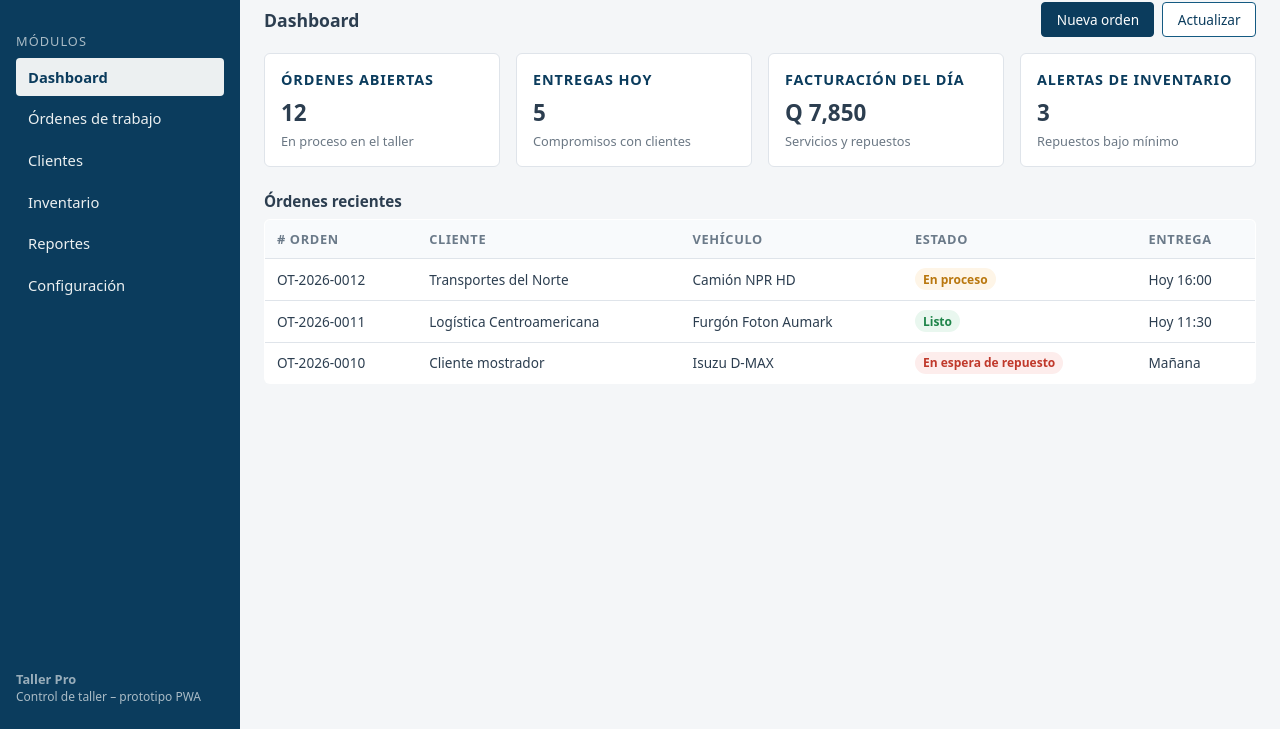
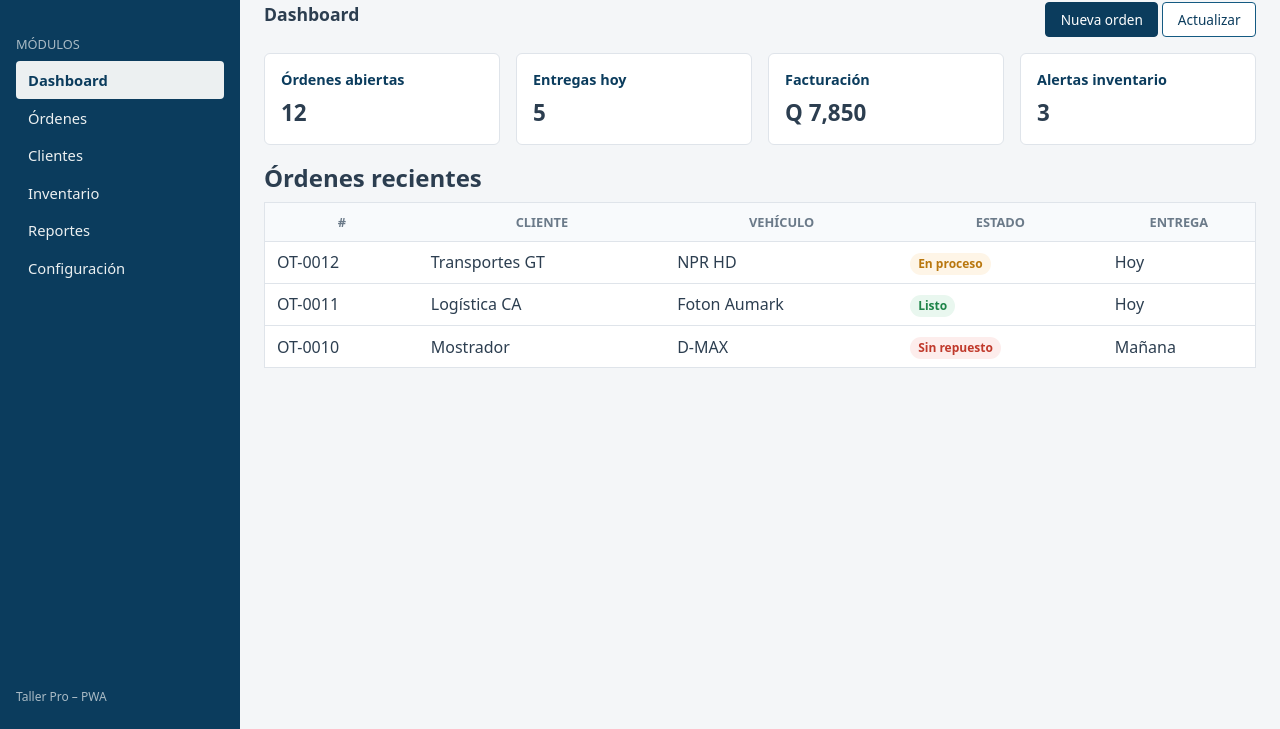
Before and after one commit to henrychinchilla/tallerpro, a plain HTML site: page index.html in a window 1280 px wide. Shown: the part 71-800 px from the top of the page. Drawn offline with Linux system fonts and the light colour scheme.

Commit message:
Update index.html

```diff
--- a/index.html
+++ b/index.html
@@ -4,445 +4,147 @@
   <meta charset="UTF-8" />
   <title>Taller Pro – Control de Taller</title>
   <meta name="viewport" content="width=device-width, initial-scale=1" />
-
-  <!-- Manifest PWA -->
   <link rel="manifest" href="manifest.json" />
-
-  <!-- Colores del navegador -->
   <meta name="theme-color" content="#0b3c5d" />
 
-  <!-- Estilos básicos corporativos -->
   <style>
     :root {
-      --color-primary: #0b3c5d;
-      --color-primary-light: #145a82;
-      --color-accent: #f39c12;
-      --color-bg: #f4f6f8;
-      --color-text: #2c3e50;
-      --color-border: #dfe4ea;
+      --primary: #0b3c5d;
+      --primary-light: #145a82;
+      --accent: #f39c12;
+      --bg: #f4f6f8;
+      --text: #2c3e50;
+      --border: #dfe4ea;
       --sidebar-width: 240px;
     }
+    * { box-sizing: border-box; margin: 0; padding: 0; font-family: system-ui, sans-serif; }
+    body { background: var(--bg); color: var(--text); display: flex; min-height: 100vh; }
 
-    * {
-      box-sizing: border-box;
-      margin: 0;
-      padding: 0;
-      font-family: system-ui, -apple-system, BlinkMacSystemFont, "Segoe UI", sans-serif;
-    }
-
-    body {
-      background: var(--color-bg);
-      color: var(--color-text);
-      display: flex;
-      min-height: 100vh;
-    }
-
+    /* SIDEBAR */
     .sidebar {
       width: var(--sidebar-width);
-      background: var(--color-primary);
+      background: var(--primary);
       color: #ecf0f1;
       display: flex;
       flex-direction: column;
       padding: 1.5rem 1rem;
     }
+    .sidebar__logo { font-size: 1.4rem; font-weight: 700; margin-bottom: 2rem; display: flex; gap: .5rem; }
+    .sidebar__logo span {
+      background: #ecf0f1; color: var(--primary);
+      padding: .1rem .4rem; border-radius: 4px; font-weight: 800;
+    }
+    .sidebar__section-title { font-size: .8rem; opacity: .7; margin: 1rem 0 .5rem; text-transform: uppercase; }
+    .sidebar__nav { list-style: none; }
+    .sidebar__nav-button {
+      width: 100%; padding: .55rem .75rem; border: none; background: transparent;
+      color: inherit; border-radius: 4px; cursor: pointer; text-align: left;
+      transition: .15s; font-size: .92rem;
+    }
+    .sidebar__nav-button:hover { background: rgba(255,255,255,.08); }
+    .sidebar__nav-button--active { background: #ecf0f1; color: var(--primary); font-weight: 600; }
+    .sidebar__footer { margin-top: auto; font-size: .75rem; opacity: .7; }
 
-    .sidebar__logo {
-      font-size: 1.4rem;
-      font-weight: 700;
-      margin-bottom: 2rem;
-      display: flex;
-      align-items: center;
-      gap: 0.5rem;
+    /* LAYOUT */
+    .layout { flex: 1; display: flex; flex-direction: column; }
+    .topbar {
+      background: #fff; border-bottom: 1px solid var(--border);
+      padding: .75rem 1.5rem; display: flex; justify-content: space-between;
     }
+    .topbar__title { font-size: 1.1rem; font-weight: 600; }
+    .content { padding: 1.5rem; flex: 1; overflow-y: auto; }
 
-    .sidebar__logo span {
-      background: #ecf0f1;
-      color: var(--color-primary);
-      border-radius: 4px;
-      padding: 0.1rem 0.4rem;
-      font-size: 0.9rem;
-      font-weight: 800;
+    /* CARDS */
+    .cards { display: grid; grid-template-columns: repeat(auto-fit, minmax(220px,1fr)); gap: 1rem; }
+    .card {
+      background: #fff; border: 1px solid var(--border); border-radius: 6px; padding: 1rem;
     }
+    .card__title { font-size: .9rem; font-weight: 600; color: var(--primary); margin-bottom: .5rem; }
+    .card__value { font-size: 1.4rem; font-weight: 700; }
 
-    .sidebar__section-title {
-      font-size: 0.8rem;
-      text-transform: uppercase;
-      letter-spacing: 0.08em;
-      opacity: 0.7;
-      margin: 1rem 0 0.5rem;
+    /* SECTIONS */
+    .section { display: none; }
+    .section--active { display: block; }
+    .section__header { display: flex; justify-content: space-between; margin-bottom: 1rem; }
+    .section__title { font-size: 1.1rem; font-weight: 600; }
+
+    /* BUTTONS */
+    .btn {
+      padding: .45rem .9rem; border-radius: 4px; border: 1px solid var(--primary-light);
+      background: #fff; color: var(--primary); cursor: pointer; font-size: .85rem;
     }
+    .btn--primary { background: var(--primary); color: #fff; border-color: var(--primary); }
+    .btn:hover { background: var(--primary-light); color: #fff; }
 
-    .sidebar__nav {
-      list-style: none;
-    }
+    /* TABLE */
+    table { width: 100%; border-collapse: collapse; background: #fff; border: 1px solid var(--border); }
+    th, td { padding: .6rem .75rem; border-bottom: 1px solid var(--border); }
+    th { background: #f8fafc; font-size: .8rem; text-transform: uppercase; color: #6b7a89; }
 
-    .sidebar__nav-item {
-      margin-bottom: 0.25rem;
-    }
-
-    .sidebar__nav-button {
-      width: 100%;
-      text-align: left;
-      border: none;
-      background: transparent;
-      color: inherit;
-      padding: 0.55rem 0.75rem;
-      border-radius: 4px;
-      cursor: pointer;
-      display: flex;
-      align-items: center;
-      gap: 0.5rem;
-      font-size: 0.92rem;
-      transition: background 0.15s ease, transform 0.05s ease;
-    }
-
-    .sidebar__nav-button:hover {
-      background: rgba(255, 255, 255, 0.08);
-      transform: translateX(1px);
-    }
-
-    .sidebar__nav-button--active {
-      background: #ecf0f1;
-      color: var(--color-primary);
-      font-weight: 600;
-    }
-
-    .sidebar__footer {
-      margin-top: auto;
-      font-size: 0.75rem;
-      opacity: 0.7;
-    }
-
-    .sidebar__footer strong {
-      display: block;
-      font-size: 0.8rem;
-      opacity: 0.9;
-    }
-
-    .layout {
-      flex: 1;
-      display: flex;
-      flex-direction: column;
-      min-width: 0;
-    }
-
-    .topbar {
-      background: #ffffff;
-      border-bottom: 1px solid var(--color-border);
-      padding: 0.75rem 1.5rem;
-      display: flex;
-      align-items: center;
-      justify-content: space-between;
-    }
-
-    .topbar__title {
-      font-size: 1.1rem;
-      font-weight: 600;
-    }
-
-    .topbar__meta {
-      font-size: 0.85rem;
-      opacity: 0.8;
-    }
-
-    .content {
-      padding: 1.5rem;
-      flex: 1;
-      overflow-y: auto;
-    }
-
-    .cards {
-      display: grid;
-      grid-template-columns: repeat(auto-fit, minmax(220px, 1fr));
-      gap: 1rem;
-      margin-bottom: 1.5rem;
-    }
-
-    .card {
-      background: #ffffff;
-      border-radius: 6px;
-      border: 1px solid var(--color-border);
-      padding: 1rem;
-    }
-
-    .card__title {
-      font-size: 0.9rem;
-      font-weight: 600;
-      margin-bottom: 0.5rem;
-      text-transform: uppercase;
-      letter-spacing: 0.06em;
-      color: var(--color-primary);
-    }
-
-    .card__value {
-      font-size: 1.4rem;
-      font-weight: 700;
-      margin-bottom: 0.25rem;
-    }
-
-    .card__subtitle {
-      font-size: 0.8rem;
-      opacity: 0.7;
-    }
-
-    .section {
-      display: none;
-    }
-
-    .section--active {
-      display: block;
-    }
-
-    .section__header {
-      display: flex;
-      justify-content: space-between;
-      align-items: center;
-      margin-bottom: 1rem;
-    }
-
-    .section__title {
-      font-size: 1.1rem;
-      font-weight: 600;
-    }
-
-    .section__actions {
-      display: flex;
-      gap: 0.5rem;
-    }
-
-    .btn {
-      border-radius: 4px;
-      border: 1px solid transparent;
-      padding: 0.45rem 0.9rem;
-      font-size: 0.85rem;
-      cursor: pointer;
-      display: inline-flex;
-      align-items: center;
-      gap: 0.35rem;
-      background: #ffffff;
-      color: var(--color-primary);
-      border-color: var(--color-primary-light);
-      transition: background 0.15s ease, color 0.15s ease;
-    }
-
-    .btn--primary {
-      background: var(--color-primary);
-      color: #ffffff;
-      border-color: var(--color-primary);
-    }
-
-    .btn:hover {
-      background: var(--color-primary-light);
-      color: #ffffff;
-    }
-
-    table {
-      width: 100%;
-      border-collapse: collapse;
-      font-size: 0.85rem;
-      background: #ffffff;
-      border-radius: 6px;
-      overflow: hidden;
-      border: 1px solid var(--color-border);
-    }
-
-    th, td {
-      padding: 0.6rem 0.75rem;
-      border-bottom: 1px solid var(--color-border);
-      text-align: left;
-    }
-
-    th {
-      background: #f8fafc;
-      font-weight: 600;
-      font-size: 0.8rem;
-      text-transform: uppercase;
-      letter-spacing: 0.05em;
-      color: #6b7a89;
-    }
-
-    tr:last-child td {
-      border-bottom: none;
-    }
-
-    .badge {
-      display: inline-block;
-      padding: 0.15rem 0.5rem;
-      border-radius: 999px;
-      font-size: 0.75rem;
-      font-weight: 600;
-    }
-
-    .badge--success {
-      background: #e9f7ef;
-      color: #1e8449;
-    }
-
-    .badge--warning {
-      background: #fef5e7;
-      color: #b9770e;
-    }
-
-    .badge--danger {
-      background: #fdedec;
-      color: #c0392b;
-    }
-
-    .text-muted {
-      opacity: 0.7;
-      font-size: 0.8rem;
-    }
+    /* BADGES */
+    .badge { padding: .15rem .5rem; border-radius: 999px; font-size: .75rem; font-weight: 600; }
+    .badge--success { background: #e9f7ef; color: #1e8449; }
+    .badge--warning { background: #fef5e7; color: #b9770e; }
+    .badge--danger { background: #fdedec; color: #c0392b; }
 
     @media (max-width: 768px) {
-      body {
-        flex-direction: column;
-      }
-      .sidebar {
-        width: 100%;
-        flex-direction: row;
-        align-items: center;
-        gap: 1rem;
-        padding: 0.75rem 1rem;
-        overflow-x: auto;
-      }
-      .sidebar__logo {
-        margin-bottom: 0;
-      }
-      .sidebar__section-title,
-      .sidebar__footer {
-        display: none;
-      }
-      .sidebar__nav {
-        display: flex;
-        gap: 0.25rem;
-      }
-      .layout {
-        flex: 1;
-      }
+      body { flex-direction: column; }
+      .sidebar { width: 100%; flex-direction: row; overflow-x: auto; }
+      .sidebar__section-title, .sidebar__footer { display: none; }
+      .sidebar__nav { display: flex; gap: .25rem; }
     }
   </style>
 </head>
+
 <body>
   <aside class="sidebar">
-    <div class="sidebar__logo">
-      <span>TP</span> Taller Pro
-    </div>
+    <div class="sidebar__logo"><span>TP</span> Taller Pro</div>
 
     <div class="sidebar__section-title">Módulos</div>
     <ul class="sidebar__nav">
-      <li class="sidebar__nav-item">
-        <button class="sidebar__nav-button sidebar__nav-button--active" data-section="dashboard">
-          Dashboard
-        </button>
-      </li>
-      <li class="sidebar__nav-item">
-        <button class="sidebar__nav-button" data-section="ordenes">
-          Órdenes de trabajo
-        </button>
-      </li>
-      <li class="sidebar__nav-item">
-        <button class="sidebar__nav-button" data-section="clientes">
-          Clientes
-        </button>
-      </li>
-      <li class="sidebar__nav-item">
-        <button class="sidebar__nav-button" data-section="inventario">
-          Inventario
-        </button>
-      </li>
-      <li class="sidebar__nav-item">
-        <button class="sidebar__nav-button" data-section="reportes">
-          Reportes
-        </button>
-      </li>
-      <li class="sidebar__nav-item">
-        <button class="sidebar__nav-button" data-section="configuracion">
-          Configuración
-        </button>
-      </li>
+      <li><button class="sidebar__nav-button sidebar__nav-button--active" data-section="dashboard">Dashboard</button></li>
+      <li><button class="sidebar__nav-button" data-section="ordenes">Órdenes</button></li>
+      <li><button class="sidebar__nav-button" data-section="clientes">Clientes</button></li>
+      <li><button class="sidebar__nav-button" data-section="inventario">Inventario</button></li>
+      <li><button class="sidebar__nav-button" data-section="reportes">Reportes</button></li>
+      <li><button class="sidebar__nav-button" data-section="configuracion">Configuración</button></li>
     </ul>
 
-    <div class="sidebar__footer">
-      <strong>Taller Pro</strong>
-      Control de taller – prototipo PWA
-    </div>
+    <div class="sidebar__footer">Taller Pro – PWA</div>
   </aside>
 
   <div class="layout">
     <header class="topbar">
-      <div class="topbar__title">Panel de control del taller</div>
-      <div class="topbar__meta">
-        Estado: <span class="badge badge--success">Online</span>
-      </div>
+      <div class="topbar__title">Panel de control</div>
+      <div>Estado: <span class="badge badge--success">Online</span></div>
     </header>
 
     <main class="content">
+
       <!-- DASHBOARD -->
       <section id="section-dashboard" class="section section--active">
         <div class="section__header">
           <h1 class="section__title">Dashboard</h1>
-          <div class="section__actions">
+          <div>
             <button class="btn btn--primary">Nueva orden</button>
             <button class="btn">Actualizar</button>
           </div>
         </div>
 
         <div class="cards">
-          <article class="card">
-            <div class="card__title">Órdenes abiertas</div>
-            <div class="card__value">12</div>
-            <div class="card__subtitle">En proceso en el taller</div>
-          </article>
-          <article class="card">
-            <div class="card__title">Entregas hoy</div>
-            <div class="card__value">5</div>
-            <div class="card__subtitle">Compromisos con clientes</div>
-          </article>
-          <article class="card">
-            <div class="card__title">Facturación del día</div>
-            <div class="card__value">Q 7,850</div>
-            <div class="card__subtitle">Servicios y repuestos</div>
-          </article>
-          <article class="card">
-            <div class="card__title">Alertas de inventario</div>
-            <div class="card__value">3</div>
-            <div class="card__subtitle">Repuestos bajo mínimo</div>
-          </article>
+          <div class="card"><div class="card__title">Órdenes abiertas</div><div class="card__value">12</div></div>
+          <div class="card"><div class="card__title">Entregas hoy</div><div class="card__value">5</div></div>
+          <div class="card"><div class="card__title">Facturación</div><div class="card__value">Q 7,850</div></div>
+          <div class="card"><div class="card__title">Alertas inventario</div><div class="card__value">3</div></div>
         </div>
 
-        <h2 style="font-size: 0.95rem; margin-bottom: 0.5rem;">Órdenes recientes</h2>
+        <h2 style="margin:1rem 0 .5rem;">Órdenes recientes</h2>
         <table>
-          <thead>
-            <tr>
-              <th># Orden</th>
-              <th>Cliente</th>
-              <th>Vehículo</th>
-              <th>Estado</th>
-              <th>Entrega</th>
-            </tr>
-          </thead>
+          <thead><tr><th>#</th><th>Cliente</th><th>Vehículo</th><th>Estado</th><th>Entrega</th></tr></thead>
           <tbody>
-            <tr>
-              <td>OT-2026-0012</td>
-              <td>Transportes del Norte</td>
-              <td>Camión NPR HD</td>
-              <td><span class="badge badge--warning">En proceso</span></td>
-              <td>Hoy 16:00</td>
-            </tr>
-            <tr>
-              <td>OT-2026-0011</td>
-              <td>Logística Centroamericana</td>
-              <td>Furgón Foton Aumark</td>
-              <td><span class="badge badge--success">Listo</span></td>
-              <td>Hoy 11:30</td>
-            </tr>
-            <tr>
-              <td>OT-2026-0010</td>
-              <td>Cliente mostrador</td>
-              <td>Isuzu D-MAX</td>
-              <td><span class="badge badge--danger">En espera de repuesto</span></td>
-              <td>Mañana</td>
-            </tr>
+            <tr><td>OT-0012</td><td>Transportes GT</td><td>NPR HD</td><td><span class="badge badge--warning">En proceso</span></td><td>Hoy</td></tr>
+            <tr><td>OT-0011</td><td>Logística CA</td><td>Foton Aumark</td><td><span class="badge badge--success">Listo</span></td><td>Hoy</td></tr>
+            <tr><td>OT-0010</td><td>Mostrador</td><td>D-MAX</td><td><span class="badge badge--danger">Sin repuesto</span></td><td>Mañana</td></tr>
           </tbody>
         </table>
       </section>
@@ -451,124 +153,60 @@
       <section id="section-ordenes" class="section">
         <div class="section__header">
           <h1 class="section__title">Órdenes de trabajo</h1>
-          <div class="section__actions">
-            <button class="btn btn--primary">Nueva orden</button>
-            <button class="btn">Buscar</button>
-          </div>
+          <button class="btn btn--primary">Nueva orden</button>
         </div>
-        <p class="text-muted">
-          Aquí se gestionan las órdenes de trabajo: recepción, diagnóstico, autorización, ejecución, cierre y facturación.
-        </p>
-        <br />
-        <table>
-          <thead>
-            <tr>
-              <th># Orden</th>
-              <th>Cliente</th>
-              <th>Placa</th>
-              <th>Estado</th>
-              <th>Monto</th>
-            </tr>
-          </thead>
-          <tbody>
-            <tr>
-              <td>OT-2026-0009</td>
-              <td>Flota Comercial GT</td>
-              <td>P123FRT</td>
-              <td><span class="badge badge--warning">Diagnóstico</span></td>
-              <td>Q 0.00</td>
-            </tr>
-            <tr>
-              <td>OT-2026-0008</td>
-              <td>Cliente mostrador</td>
-              <td>P987HJK</td>
-              <td><span class="badge badge--success">Cerrada</span></td>
-              <td>Q 2,350.00</td>
-            </tr>
-          </tbody>
-        </table>
+        <p>Gestión completa de órdenes: recepción, diagnóstico, autorización, ejecución y cierre.</p>
       </section>
 
       <!-- CLIENTES -->
       <section id="section-clientes" class="section">
         <div class="section__header">
           <h1 class="section__title">Clientes</h1>
-          <div class="section__actions">
-            <button class="btn btn--primary">Nuevo cliente</button>
-          </div>
+          <button class="btn btn--primary">Nuevo cliente</button>
         </div>
-        <p class="text-muted">
-          Módulo para administración de clientes: flotas, empresas, crédito, contactos y condiciones comerciales.
-        </p>
+        <p>Administración de clientes, flotas, contactos y condiciones comerciales.</p>
       </section>
 
       <!-- INVENTARIO -->
       <section id="section-inventario" class="section">
         <div class="section__header">
           <h1 class="section__title">Inventario</h1>
-          <div class="section__actions">
-            <button class="btn btn--primary">Nuevo repuesto</button>
-            <button class="btn">Importar</button>
-          </div>
+          <button class="btn btn--primary">Nuevo repuesto</button>
         </div>
-        <p class="text-muted">
-          Control de repuestos, existencias mínimas, costos, equivalencias y bodegas.
-        </p>
+        <p>Control de existencias, mínimos, costos y movimientos.</p>
       </section>
 
       <!-- REPORTES -->
       <section id="section-reportes" class="section">
-        <div class="section__header">
-          <h1 class="section__title">Reportes</h1>
-        </div>
-        <p class="text-muted">
-          Reportes operativos y financieros: productividad, facturación, tiempos de ciclo, utilización de bahías, etc.
-        </p>
+        <h1 class="section__title">Reportes</h1>
+        <p>Indicadores operativos y financieros del taller.</p>
       </section>
 
       <!-- CONFIGURACIÓN -->
       <section id="section-configuracion" class="section">
-        <div class="section__header">
-          <h1 class="section__title">Configuración</h1>
-        </div>
-        <p class="text-muted">
-          Parámetros del sistema: usuarios, roles, catálogos, integración con facturación electrónica y otros sistemas.
-        </p>
+        <h1 class="section__title">Configuración</h1>
+        <p>Usuarios, roles, catálogos e integraciones.</p>
       </section>
+
     </main>
   </div>
 
-  <!-- Registro del Service Worker (PWA) -->
   <script>
-    // Navegación entre secciones
-    const navButtons = document.querySelectorAll(".sidebar__nav-button");
+    const buttons = document.querySelectorAll(".sidebar__nav-button");
     const sections = document.querySelectorAll(".section");
 
-    navButtons.forEach((btn) => {
-      btn.addEventListener("click", () => {
-        const target = btn.getAttribute("data-section");
-
-        navButtons.forEach((b) => b.classList.remove("sidebar__nav-button--active"));
+    buttons.forEach(btn => {
+      btn.onclick = () => {
+        buttons.forEach(b => b.classList.remove("sidebar__nav-button--active"));
         btn.classList.add("sidebar__nav-button--active");
 
-        sections.forEach((section) => {
-          section.classList.toggle(
-            "section--active",
-            section.id === `section-${target}`
-          );
-        });
-      });
+        const target = btn.dataset.section;
+        sections.forEach(s => s.classList.toggle("section--active", s.id === `section-${target}`));
+      };
     });
 
-    // Registro básico del service worker
     if ("serviceWorker" in navigator) {
-      window.addEventListener("load", () => {
-        navigator.serviceWorker
-          .register("/service-worker.js")
-          .catch((err) => {
-            console.warn("Service worker no se pudo registrar:", err);
-          });
-      });
+      navigator.serviceWorker.register("/service-worker.js");
     }
   </script>
 </body>
```
